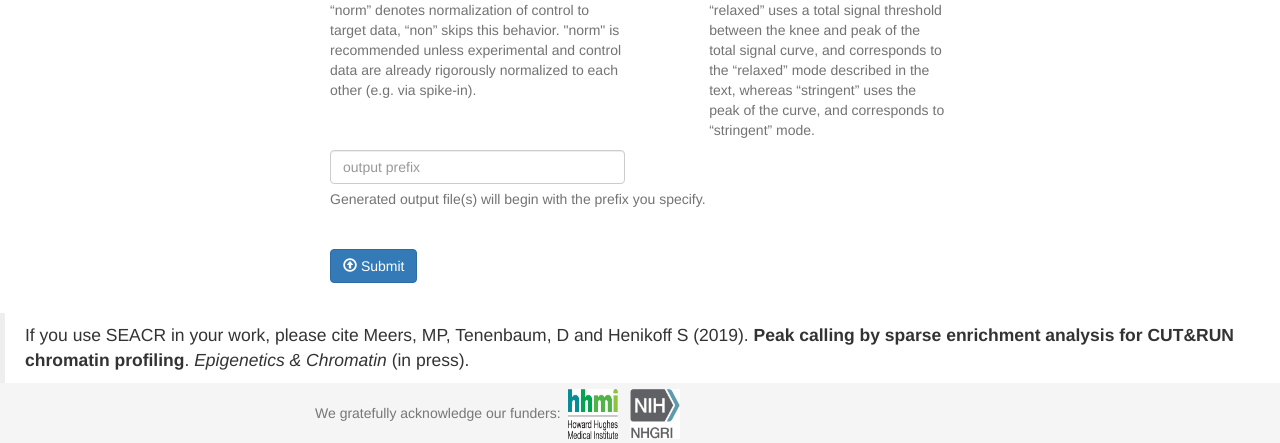
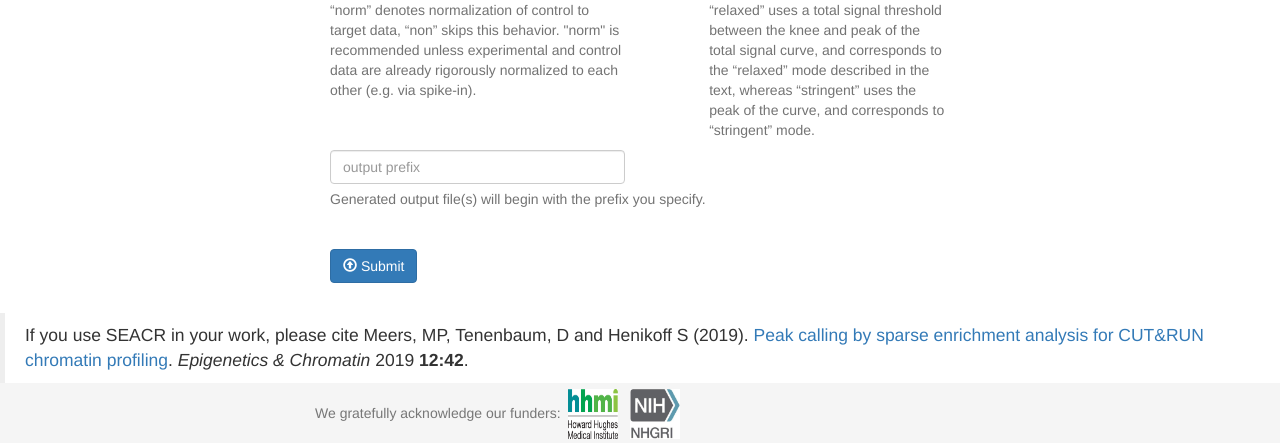
Before and after one commit to FredHutch/SEACR-webapp, a Flask app: page / in a window 1280 px wide. Shown: the part 625-1068 px from the top of the page. Run offline with Flask 2, Linux system fonts and the light colour scheme; some libraries are stand-ins or nearby versions.

Commit message:
link back to publication

```diff
--- a/templates/index.html
+++ b/templates/index.html
@@ -394,7 +394,7 @@
 
 
 <blockquote>
-    If you use SEACR in your work, please cite Meers, MP, Tenenbaum, D and Henikoff S (2019). <b>Peak calling by sparse enrichment analysis for CUT&RUN chromatin profiling</b>. <i>Epigenetics & Chromatin</i> (in press).
+    If you use SEACR in your work, please cite Meers, MP, Tenenbaum, D and Henikoff S (2019). <a target="_blank" href="https://epigeneticsandchromatin.biomedcentral.com/articles/10.1186/s13072-019-0287-4">Peak calling by sparse enrichment analysis for CUT&RUN chromatin profiling</a>. <i>Epigenetics & Chromatin</i> 2019 <b>12:42</b>.
 </blockquote>
 
 
```
